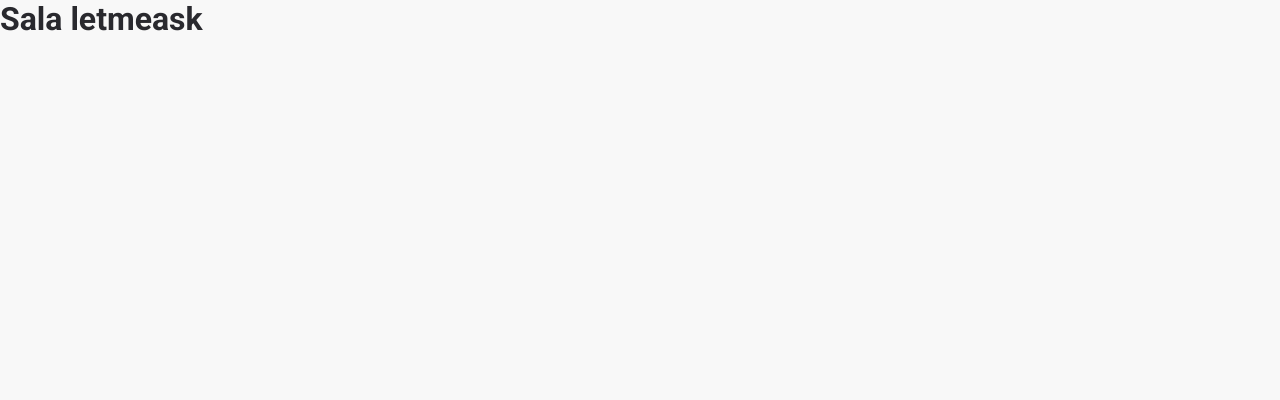
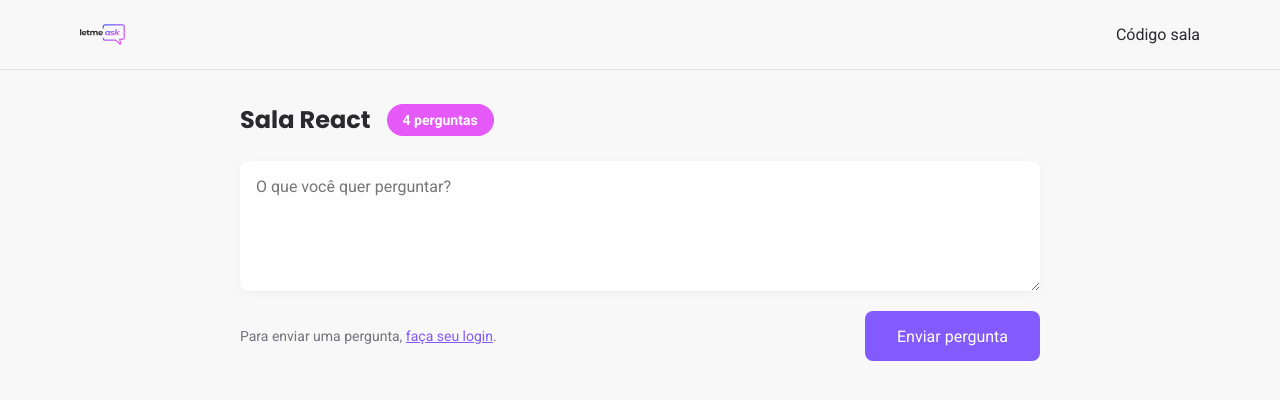
Before and after one commit to vitormatheus-18/App-ReactJS, a React (Create React App) app in the folder letmeask/: page /rooms/1 in a window 1280 px wide. Shown: the top 400 px of the page. Built offline with nearby package versions, Linux system fonts and the light colour scheme; no server answers.

Commit message:
Create room.scss

```diff
--- a/letmeask/src/pages/Home.tsx
+++ b/letmeask/src/pages/Home.tsx
@@ -21,7 +21,7 @@
         await signWithGoogle()
         }
 
-        history.push("/room/new");
+        history.push("/rooms/new");
     }
 
     async function handleJoinRoom(event: FormEvent){
--- a/letmeask/src/pages/Room.tsx
+++ b/letmeask/src/pages/Room.tsx
@@ -1,6 +1,35 @@
+import logoImg from '../assets/images/logo.svg';
+
+import { Button } from '../components/button';
+
+import '../styles/room.scss';
+
 export function Room(){
     return(
-        <h1>Sala letmeask</h1>
+       <div id="page-room">
+           <header>
+               <div className="content">
+                <img src={logoImg} alt="Letmeask"/>
+                <div>Código sala</div>
+               </div>
+           </header>
+
+           <main>
+               <div className="room-title">
+                   <h1>Sala React</h1>
+                   <span>4 perguntas</span>
+               </div>
+               <form>
+                   <textarea
+                   placeholder="O que você quer perguntar?"
+                   />
+                    <div className="form-footer">
+                        <span>Para enviar uma pergunta, <button>faça seu login</button>.</span>
+                        <Button type="submit">Enviar pergunta</Button>
+                    </div>
+               </form>
+           </main>
+       </div>
     );
 
 }
--- a/letmeask/src/styles/button.scss
+++ b/letmeask/src/styles/button.scss
@@ -1,5 +1,4 @@
 .button {
-    margin-top:64px;
     height: 50px;
     border-radius: 8px;
     font-weight: 500;
--- /dev/null
+++ b/letmeask/src/styles/room.scss
@@ -0,0 +1,81 @@
+#page-room {
+    header {
+        padding: 24px;
+        border-bottom: 1px solid #e2e2e2;
+
+        .content{
+            max-width: 1120px;
+            margin: 0 auto;
+            display: flex;
+            justify-content:space-between;
+            align-items:center;
+
+            >img {
+                max-width: 45px;
+            }
+        }
+    }
+
+    main {
+        max-width: 800px;
+        margin: 0 auto;
+
+        .room-title {
+            margin: 32px 0 24px;
+            display: flex;
+            align-items:center;
+
+            h1{
+                font-family: 'Poppins', sans-serif;
+                font-size: 24px;
+                color: #29292e;
+            }
+
+            span {
+                margin-left: 16px;
+                background: #e559f9;
+                border-radius: 9999px;
+                padding: 8px 16px;
+                color: #fff;
+                font-weight: bold;
+                font-size: 14px;
+            }
+        }
+
+        form {
+            textarea{
+                width: 100%;
+                border: 0;
+                padding: 16px;
+                border-radius: 8px;
+                background: #fefefe;
+                box-shadow: 0 2px 12px rgba(0, 0, 0, 0.04);
+                resize:vertical;
+                min-height: 130px;
+
+            }
+
+            .form-footer{
+                display: flex;
+                justify-content:space-between;
+                align-items:center;
+                margin-top: 16px;
+
+                span {
+                    font-size: 14px;
+                    color: #737380;
+                    font-weight: 500;
+
+                    button{
+                        background: transparent;
+                        border: 0;
+                        color: #835afd;
+                        text-decoration: underline;
+                        font-size: 14px;
+                        cursor: pointer;
+                    }
+                }
+            }
+        }
+    }
+}
```
